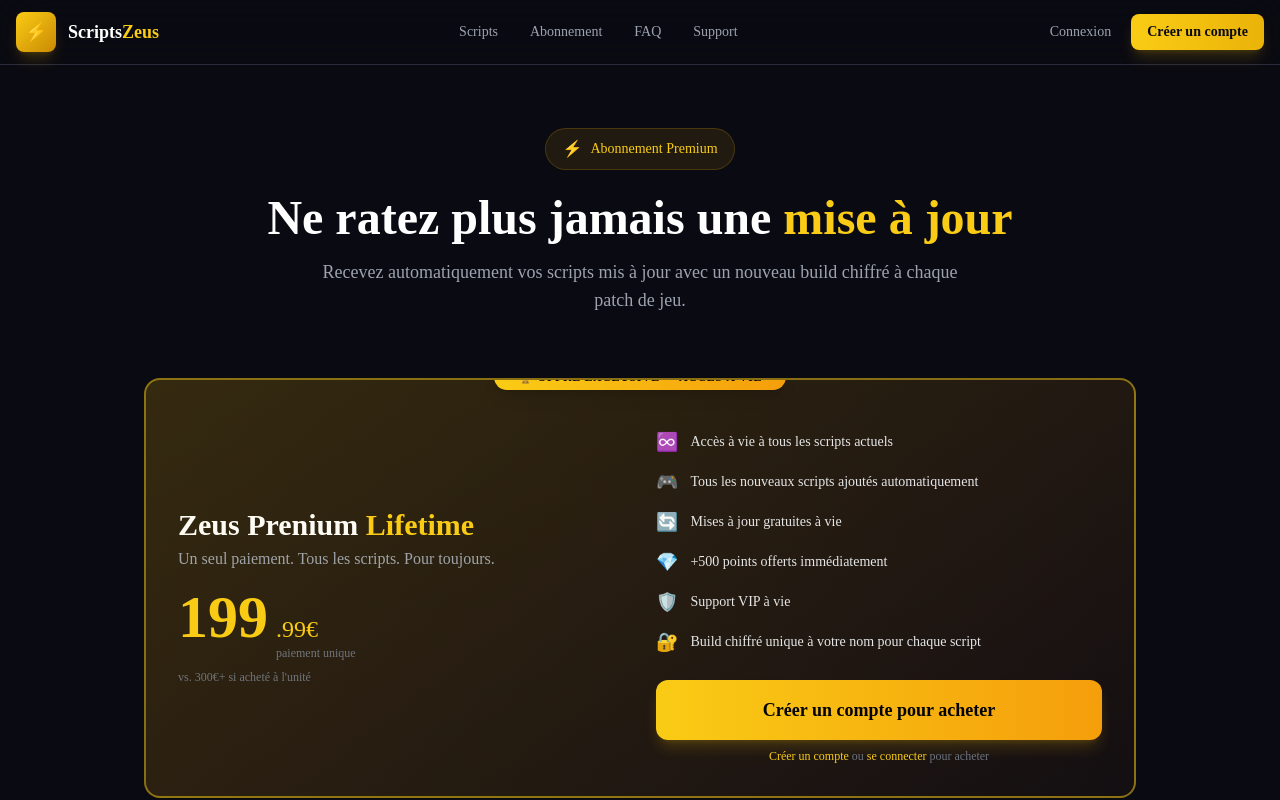
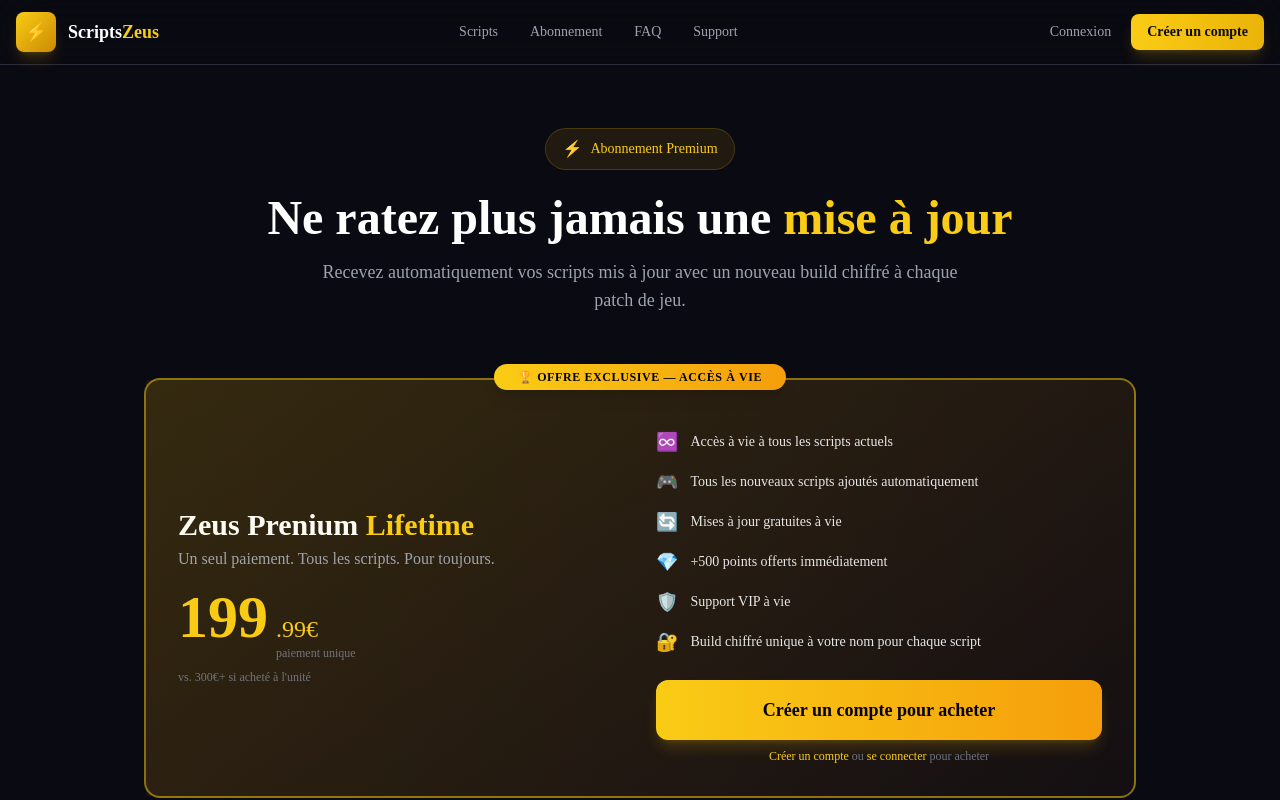
Before and after one commit to gab-gde/zen-scripts-shop-2, a Next.js app in the folder frontend/: page /subscription in a window 1280 px wide. Shown: the top 800 px of the page. Built offline with nearby package versions, Linux system fonts and the light colour scheme; no server answers.

Commit message:
Add files via upload

```diff
--- a/frontend/src/app/subscription/page.tsx
+++ b/frontend/src/app/subscription/page.tsx
@@ -84,7 +84,7 @@ export default function SubscriptionPublicPage() {
         </div>
 
         {/* ── LIFETIME BANNER ── */}
-        <div className="relative rounded-2xl p-8 mb-10 bg-gradient-to-br from-yellow-500/15 via-amber-500/10 to-yellow-900/10 border-2 border-yellow-400/50 overflow-hidden">
+        <div className="relative rounded-2xl p-8 mb-10 bg-gradient-to-br from-yellow-500/15 via-amber-500/10 to-yellow-900/10 border-2 border-yellow-400/50">
           {/* Glow effect */}
           <div className="absolute inset-0 bg-gradient-to-r from-yellow-500/5 to-transparent pointer-events-none" />
           <div className="absolute -top-4 left-1/2 -translate-x-1/2">
```
Also changed, not shown: 1 other file (tests, documents, lock files or other folders).
